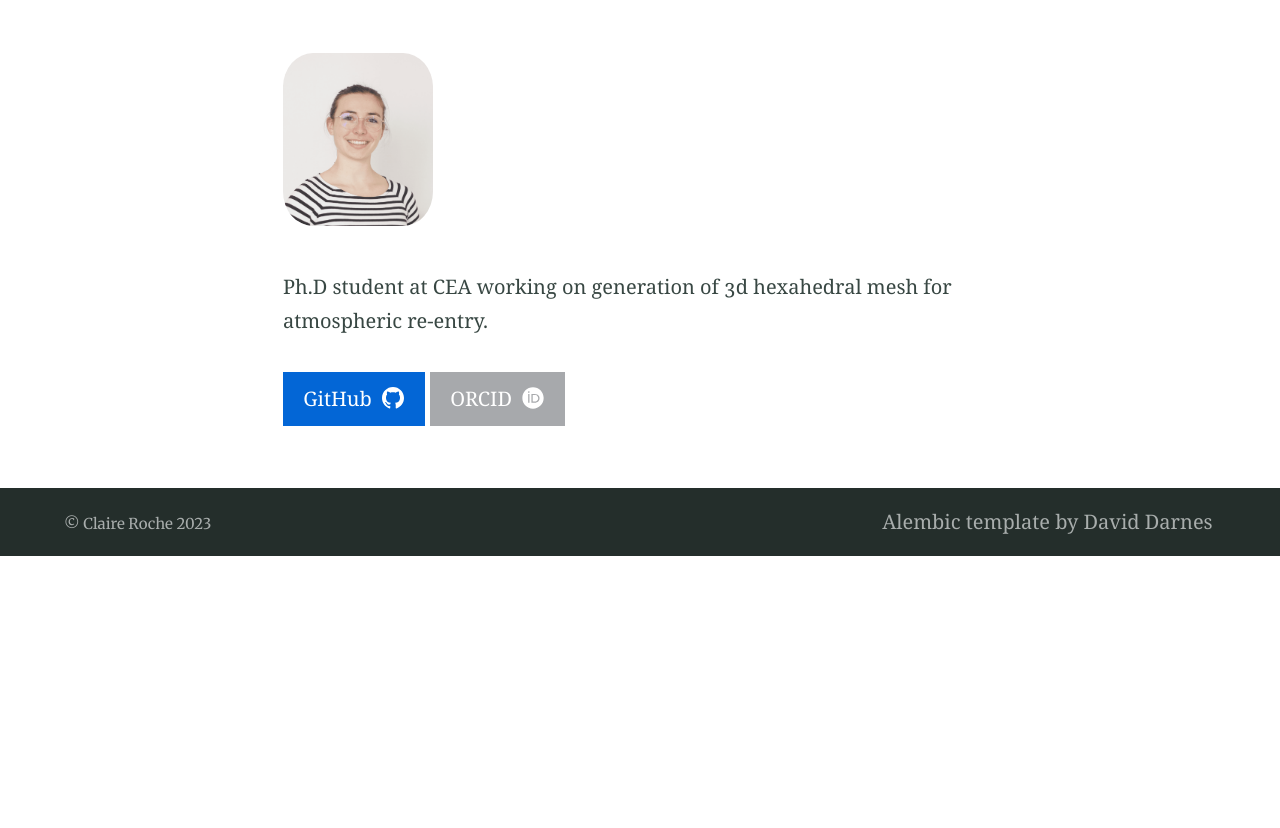
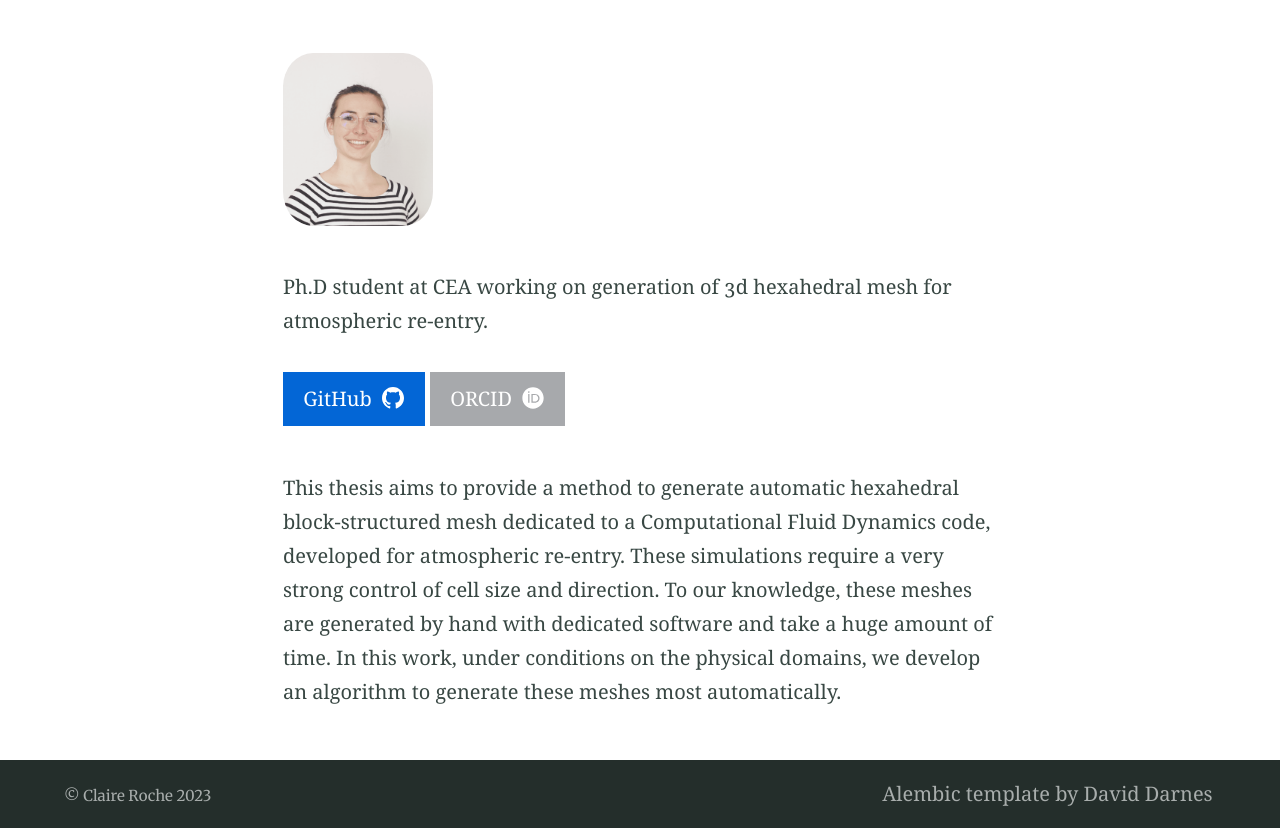
Before and after one commit to claireroche/claireroche.github.io, a Jekyll site: the page built from index.md, in a window 1280 px wide. Shown: the part 424-1252 px from the top of the page. Built offline with Jekyll 4.4.1, drawn with Linux system fonts in a browser that asks for light colours; a style sheet for code colours, icons or effects is not loaded; before the commit the page ends 980 px from its top, so only the background shows below that.

Commit message:
update index with phd details

```diff
--- a/index.md
+++ b/index.md
@@ -12,3 +12,7 @@ excerpt: "Ph.D student at CEA working on generation of 3d hexahedral mesh for at
 Ph.D student at CEA working on generation of 3d hexahedral mesh for atmospheric re-entry.
 
 {% include button.html text="GitHub" icon="github" link="https://github.com/claireroche" color="#0366d6" %} {% include button.html text="ORCID" icon="orcid" link="https://orcid.org/0000-0001-7763-574X" color="#a7a9ac" %}
+
+This thesis aims to provide a method to generate automatic hexahedral block-structured mesh dedicated to a Computational Fluid Dynamics code, developed for atmospheric re-entry.
+These simulations require a very strong control of cell size and direction. To our knowledge, these meshes are generated by hand with dedicated software and take a huge amount of time.
+In this work, under conditions on the physical domains, we develop an algorithm to generate these meshes most automatically.
```
